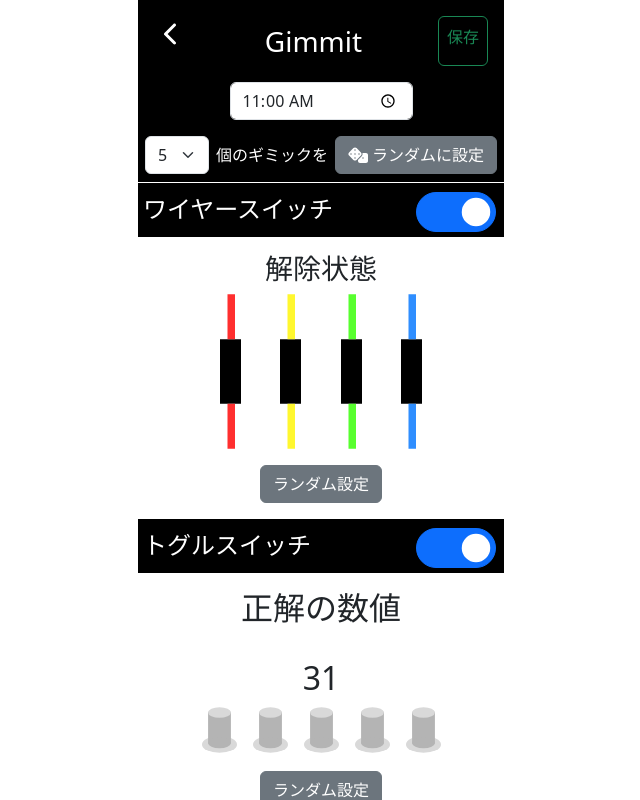
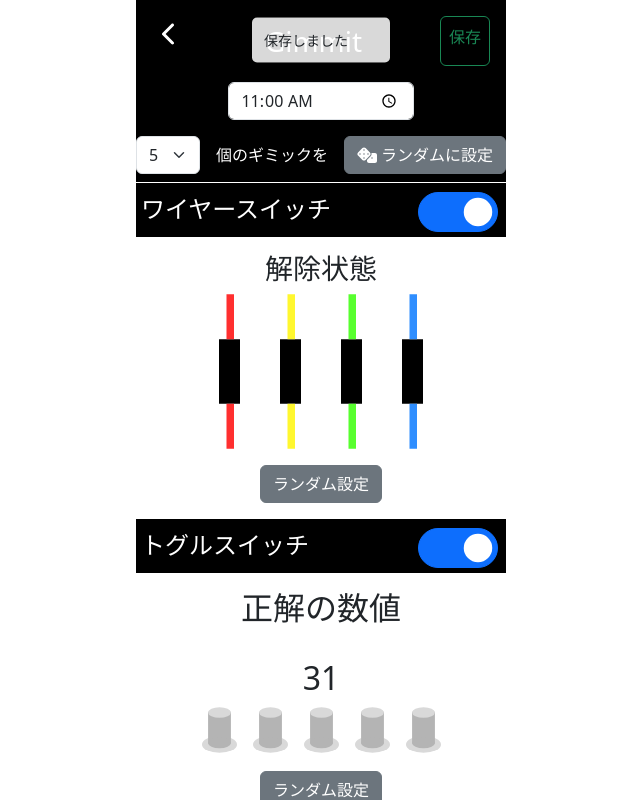
Before and after one commit to ProjectGimmit/settingPages, a React (Vite) app: page /fri/config in a window 1280 px wide. Both pictures are taken after a click on the element "保存". Shown: the top 800 px of the page, without its empty margins (319-959 px from the left). Built offline with nearby package versions, Linux system fonts and the light colour scheme.

Commit message:
設定ページで保存してない場合のモーダルと保存時の通知の追加、レイアウト修正

```diff
--- a/src/routes/Config.css
+++ b/src/routes/Config.css
@@ -62,3 +62,9 @@ body{
  .config-number-selector{
     width: 4em !important;
  }
+
+ .random-box{
+    width: fit-content;
+    display: flex;
+    justify-content: space-between;
+ }
--- a/src/routes/Config.tsx
+++ b/src/routes/Config.tsx
@@ -1,6 +1,8 @@
 import React,{useEffect} from 'react'
 import { Link } from 'react-router-dom'
 import Button from 'react-bootstrap/Button';
+import Modal from 'react-bootstrap/Modal';
+import Toast from 'react-bootstrap/Toast';
 import { dayAlarmState } from '../states/alarmState'
 import { useRecoilState } from 'recoil'
 import { sendDayAlarmSettingsToAPI,fetchDayAlarmSettingsFromAPI } from '../api/alarmApi'
@@ -18,6 +20,9 @@ import { dayManual } from '../types/dayManual';
 const Config = ({ day }: { day: 'mon' | 'tue' | 'wed' | 'thu' | 'fri' | 'sat' | 'sun' }) => {
   const [alarms, setAlarms] = useRecoilState(dayAlarmState);
   const [gimmickNum, setGimmickNum] = React.useState(5);
+  const [saveAlarms, setSaveAlarms] = React.useState(alarms);
+  const [showToast, setShowToast] = React.useState(false);
+  const [modalShow, setModalShow] = React.useState(false);
   let updatedAlarmsStatus: typeof alarms = { ...alarms };
 
   // 画面が最初に呼び出されたときにAPIから設定情報を取得
@@ -26,6 +31,7 @@ const Config = ({ day }: { day: 'mon' | 'tue' | 'wed' | 'thu' | 'fri' | 'sat' |
       try {
         const data = await fetchDayAlarmSettingsFromAPI({day:day});
         setAlarms(data);
+        setSaveAlarms(data);
       } catch (error) {
         // エラーハンドリング
       }
@@ -36,6 +42,51 @@ const Config = ({ day }: { day: 'mon' | 'tue' | 'wed' | 'thu' | 'fri' | 'sat' |
   // 保存ボタン
   const save = () => {
     sendDayAlarmSettingsToAPI({day:day},alarms as dayManual);
+    setShowToast(true);
+    setSaveAlarms(alarms);
+  }
+
+  //modal
+  interface MyVerticallyCenteredModalProps {
+    onHide: () => void;
+  }
+
+  function MyVerticallyCenteredModal(props: MyVerticallyCenteredModalProps) {
+    return (
+      <Modal
+        {...props}
+        size="lg"
+        aria-labelledby="contained-modal-title-vcenter"
+        centered
+      >
+        <Modal.Header closeButton>
+          <Modal.Title id="contained-modal-title-vcenter">
+            変更が保存されていません
+          </Modal.Title>
+        </Modal.Header>
+        <Modal.Body>
+          <p className='mb-0'>
+            本当に戻ってもよろしいですか？
+          </p>
+        </Modal.Body>
+        <Modal.Footer className='justify-content-between'>
+          <Link to={'/'}>
+            <Button className='btn-danger' onClick={props.onHide}>保存せずに戻る</Button>
+          </Link>
+          <Link to={'/'}>
+            <Button className='btn-success' onClick={() => {save();props.onHide()}}>保存して戻る</Button>
+          </Link>
+        </Modal.Footer>
+      </Modal>
+    );
+  }
+
+  function handleBack(e : React.MouseEvent<SVGSVGElement, MouseEvent>){
+    //Linkでの画面遷移を防ぐ
+    if(JSON.stringify(saveAlarms) !== JSON.stringify(alarms)){
+      e.preventDefault();
+    }
+    setModalShow(true);
   }
 
   useEffect(() => {
@@ -173,39 +224,45 @@ const Config = ({ day }: { day: 'mon' | 'tue' | 'wed' | 'thu' | 'fri' | 'sat' |
     //e.target.valueが1~5の場合のみ更新
     if(Number(e.target.value) >= 1 && Number(e.target.value) <= 5){
       setGimmickNum(Number(e.target.value));
-      //enableComponentの引数にはgimmickの名前を渡す
     }
   }
 
   return (
-    <div id='wrapper'>
+    <div>
     <header className='config-header p-3 sticky-top'>
+    <Toast style={{ position: 'fixed', top: '5%', left: '50%', transform: 'translate(-50%, -50%)', width: '10em' }} show={showToast} onClose={() => setShowToast(false)} delay={3000} autohide className='saveToast'>
+      <Toast.Body>保存しました</Toast.Body>
+    </Toast>
       <div className='config-back'>
         <Link to={'/'}>
-            <FontAwesomeIcon icon={faChevronLeft} />
+          <FontAwesomeIcon icon={faChevronLeft}  onClick={handleBack}/>
         </Link>
+        <MyVerticallyCenteredModal
+          {...{ show: modalShow, onHide: () => setModalShow(false) }}
+        />
         </div>
         <span className='text-white fs-3 p-1'>Gimmit</span>
       <div className='btn btn-outline-success p-2' onClick={save}>保存</div>
     </header>
+    <div id='wrapper'>
       <div className='timerSettingBox mb-3'>
         <Form.Control type='time' id='config-timer' onChange={(e: React.ChangeEvent<HTMLInputElement>) => handleTimeChange(e)} className='w-50 mx-auto'></Form.Control>
       </div>
-      <div className='d-flex align-items-center my-2'>
-        <Form.Select aria-label='Default select example' className='config-number-selector mx-auto d-inline' defaultValue='5' onChange={handleSelector}>
+      <div className='align-items-center my-2 mx-auto random-box'>
+        <Form.Select aria-label='Default select example' className='config-number-selector d-inline' defaultValue='5' onChange={handleSelector}>
             <option value='1'>1</option>
             <option value='2'>2</option>
             <option value='3'>3</option>
             <option value='4'>4</option>
             <option value='5'>5</option>
         </Form.Select>
-        <span className='text-white'>個のギミックを</span>
-        <Button onClick={Random} className='mx-auto btn-secondary'><FontAwesomeIcon icon={faDice}  /> ランダムに設定</Button>
+        <span className='text-white mx-3'>個のギミックを</span>
+        <Button onClick={Random} className='btn-secondary'><FontAwesomeIcon icon={faDice}  /> ランダムに設定</Button>
       </div>
       <div className='configComponentBox'>
         <div className='configComponentBoxHeader'>
           <span className='configComponentBoxTitle'>ワイヤースイッチ</span>
-            <Form.Check // prettier-ignore
+            <Form.Check
               id='wiresCheck'
               onClick={() => Check('wires')}
               type="switch"
@@ -219,7 +276,7 @@ const Config = ({ day }: { day: 'mon' | 'tue' | 'wed' | 'thu' | 'fri' | 'sat' |
       <div className='configComponentBox'>
         <div className='configComponentBoxHeader'>
           <span className='configComponentBoxTitle'>トグルスイッチ</span>
-            <Form.Check // prettier-ignore
+            <Form.Check
               id='toggleSWCheck'
               onClick={() => Check('toggleSW')}
               type="switch"
@@ -233,7 +290,7 @@ const Config = ({ day }: { day: 'mon' | 'tue' | 'wed' | 'thu' | 'fri' | 'sat' |
       <div className='configComponentBox'>
         <div className='configComponentBoxHeader'>
           <span className='configComponentBoxTitle'>キースイッチ</span>
-            <Form.Check // prettier-ignore
+            <Form.Check
               id='keySWCheck'
               onClick={() => Check('keySW')}
               type="switch"
@@ -247,7 +304,7 @@ const Config = ({ day }: { day: 'mon' | 'tue' | 'wed' | 'thu' | 'fri' | 'sat' |
       <div className='configComponentBox'>
         <div className='configComponentBoxHeader'>
           <span className='configComponentBoxTitle'>ライツアウト</span>
-            <Form.Check // prettier-ignore
+            <Form.Check
               id='lightsOutCheck'
               onClick={() => Check('lightsOut')}
               type="switch"
@@ -261,7 +318,7 @@ const Config = ({ day }: { day: 'mon' | 'tue' | 'wed' | 'thu' | 'fri' | 'sat' |
       <div className='configComponentBox'>
         <div className='configComponentBoxHeader configComponentBoxHeaderLast'>
           <span className='configComponentBoxTitle'>レベルメーター</span>
-            <Form.Check // prettier-ignore
+            <Form.Check
               id='levelCheck'
               onClick={() => Check('level')}
               type="switch"
@@ -275,6 +332,7 @@ const Config = ({ day }: { day: 'mon' | 'tue' | 'wed' | 'thu' | 'fri' | 'sat' |
         </div>
       </div>
     </div>
+    </div>
   )
 }
 
```
Lines whose indentation alone changed are shown as unchanged.
